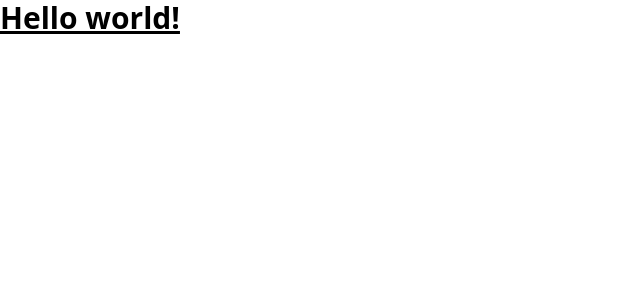
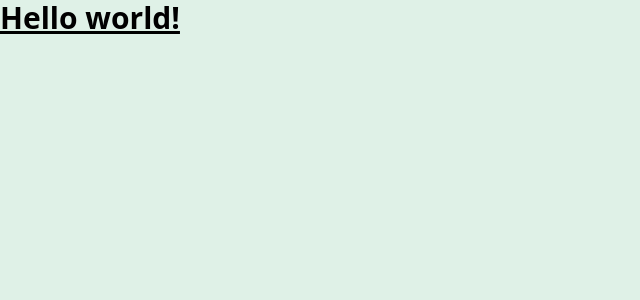
Before and after one commit to negin-khademi/contact-form, an Angular app: page / in a window 1280 px wide. Shown: the top 300 px of the page, without its empty margins (0-640 px from the left). Built offline with nearby package versions, Linux system fonts and the light colour scheme.

Commit message:
feat : change bg color to certain one

```diff
--- a/src/app/app.html
+++ b/src/app/app.html
@@ -1,6 +1,5 @@
-<main>
+<main class="bg-greens-200 min-h-dvh">
   <h1 class="text-3xl font-bold underline">
     Hello world!
   </h1>
 </main>
-<router-outlet />
```
Also changed, not shown: src/app/app.ts (+6 -7 lines).
